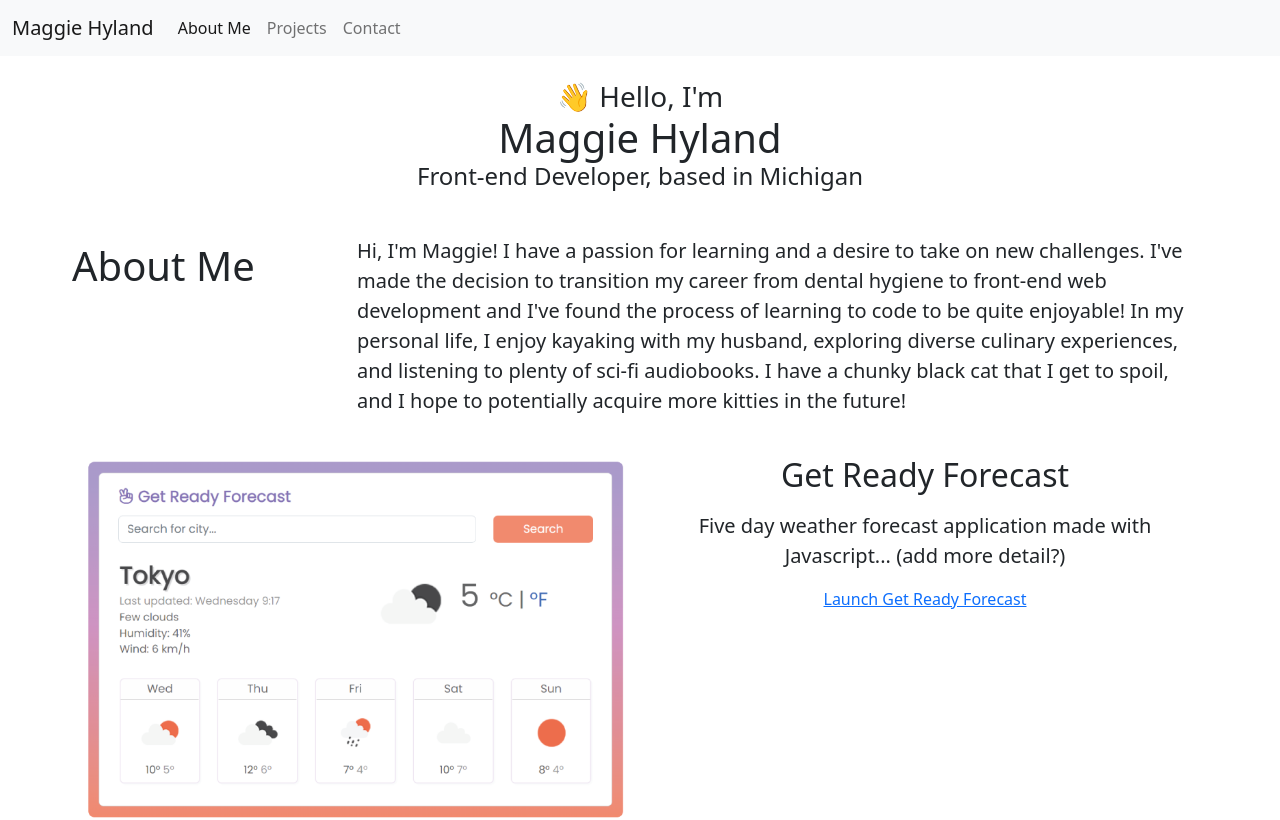
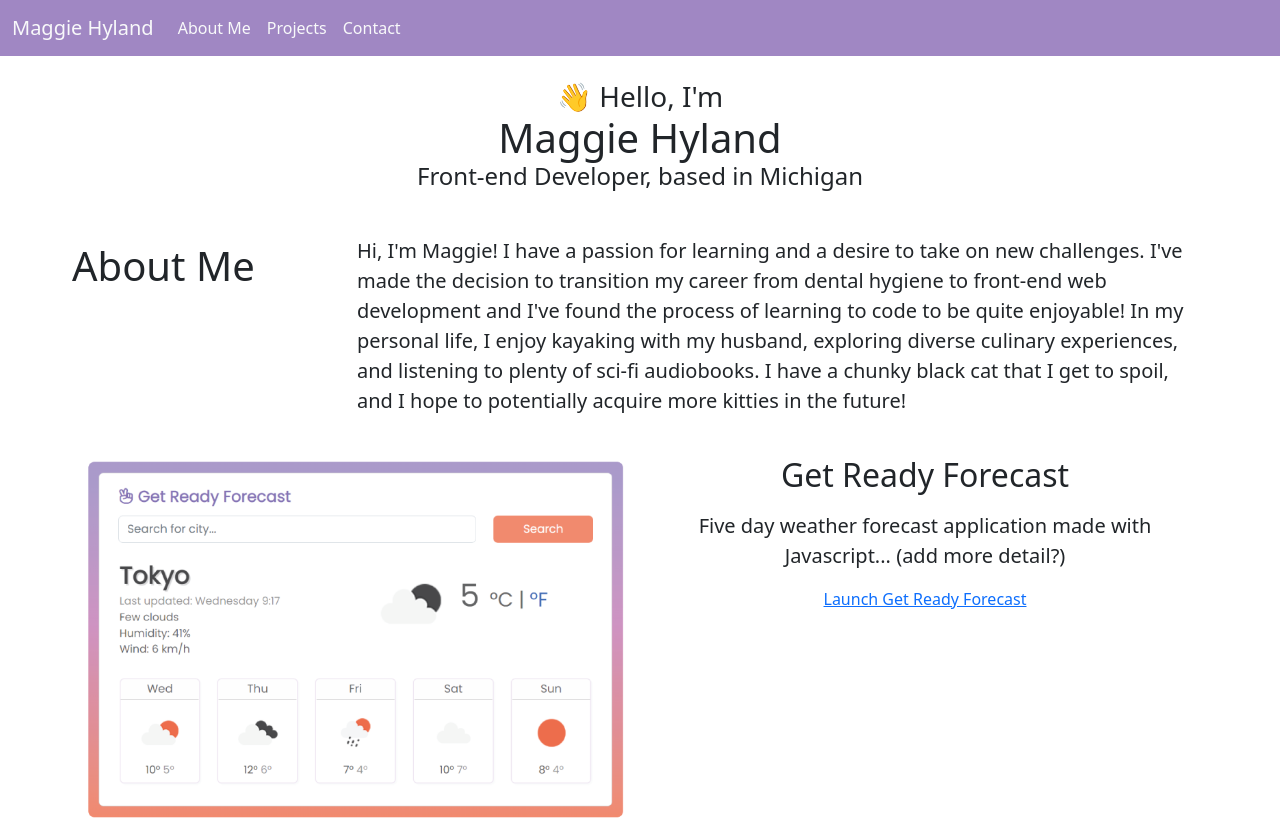
Before and after one commit to maggie-hyland/portfolio-project-maggie-hyland, a React (Create React App) app: page / in a window 1280 px wide. Shown: the top 820 px of the page. Built offline with nearby package versions, Linux system fonts and the light colour scheme.

Commit message:
working on header

```diff
--- a/src/Header.js
+++ b/src/Header.js
@@ -1,10 +1,12 @@
+import './scss/Header.scss'
+
 function Header() {
   return (
     <div className="Header">
       <header>
-        <nav className='navbar navbar-expand-lg navbar-light bg-light'>
+        <nav className='navbar navbar-expand-lg'>
           <div className='container-fluid'>
-            <a className='navbar-brand' href='#'>
+            <a className='navbar-brand text-light' href='#'>
               Maggie Hyland
             </a>
             <button
@@ -21,17 +23,17 @@ function Header() {
             <div className='collapse navbar-collapse' id='navbarNav'>
               <ul className='navbar-nav'>
                 <li className='nav-item'>
-                  <a className='nav-link active' aria-current='page' href='index.html#aboutMe'>
+                  <a className='nav-link active text-light' aria-current='page' href='index.html#aboutMe'>
                     About Me
                   </a>
                 </li>
                 <li className='nav-item'>
-                  <a className='nav-link' href='index.html#projects'>
+                  <a className='nav-link text-light' href='index.html#projects'>
                     Projects
                   </a>
                 </li>
                 <li className='nav-item'>
-                  <a className='nav-link' href='index.html#contact'>
+                  <a className='nav-link text-light' href='index.html#contact'>
                     Contact
                   </a>
                 </li>
--- a/src/css/AboutMe.css
+++ b/src/css/AboutMe.css
@@ -1 +1 @@
-.App{text-align:center;background-color:blue}@media(max-width: 768px){.AboutMe{padding:15px 20px 20px 20px}}@media(min-width: 767px){.AboutMe{padding-top:30px}}
+.App{text-align:center;background-color:#fff}@media(max-width: 768px){.AboutMe{padding:15px 20px 20px 20px}}@media(min-width: 767px){.AboutMe{padding-top:30px}}
--- a/src/css/Footer.css
+++ b/src/css/Footer.css
@@ -1 +1 @@
-.App{text-align:center;background-color:blue}footer{padding-top:250px}
+.App{text-align:center;background-color:#fff}footer{padding-top:250px}
--- /dev/null
+++ b/src/css/Header.css
@@ -0,0 +1 @@
+.App{text-align:center;background-color:#fff}nav{background:#a087c3}
--- a/src/css/Hero.css
+++ b/src/css/Hero.css
@@ -1 +1 @@
-.App{text-align:center;background-color:blue}.Hero{background-color:red}
+.App{text-align:center;background-color:#fff}.Hero{background-color:#fff}
--- /dev/null
+++ b/src/scss/Header.scss
@@ -0,0 +1,8 @@
+@import 'Style';
+
+nav {
+  background: #a087c3;
+}
+a {
+
+}
```
